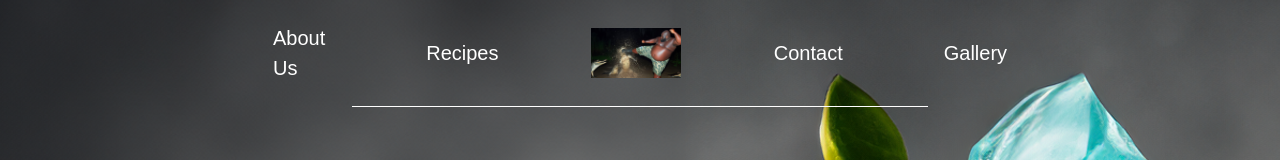
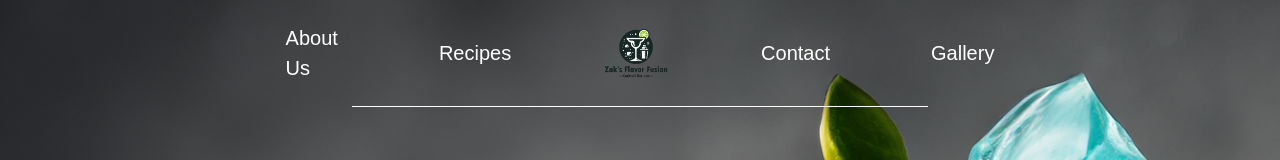
Before and after one commit to MZakary/FlavorFusion, a React (Vite) app: page / in a window 1280 px wide. Shown: the top 160 px of the page. Built offline with nearby package versions, Linux system fonts and the light colour scheme; no server answers; a web font is replaced by a local one.

Commit message:
changing to test logo

```diff
--- a/src/components/Header/Header.tsx
+++ b/src/components/Header/Header.tsx
@@ -7,7 +7,7 @@ function Header(){
 
     return(
         <div>
-            <Nav logo={"/Img/Epic.jpg"} links={[
+            <Nav logo={"/Img/LogoTest.png"} links={[
                 { name: 'About Us', url: '/about-us' },
                 { name: 'Recipes', url: '/recipes' },
                 { name: 'logo', url: '/' },
```
Also changed, not shown: public/Img/LogoTest.png (added).
